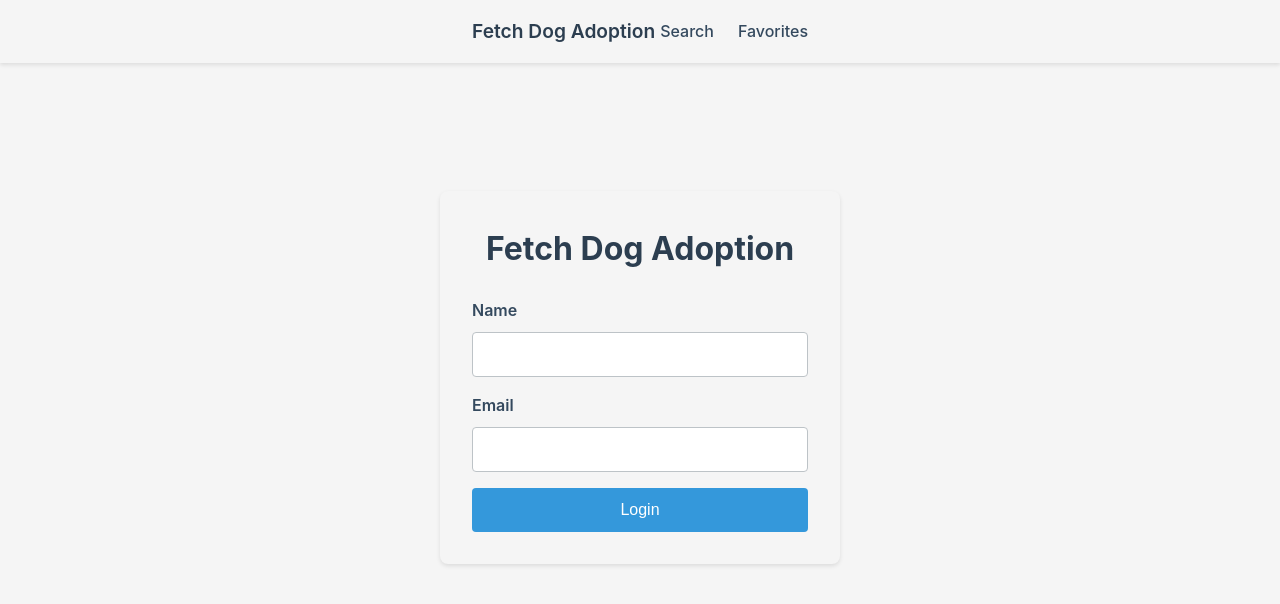
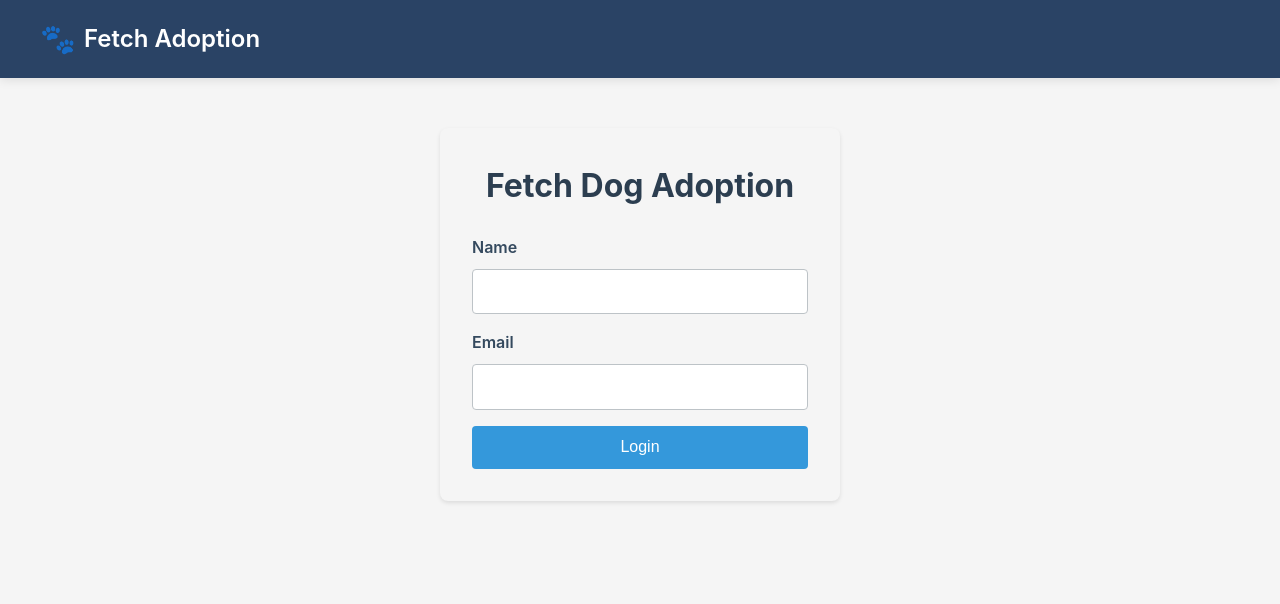
Before and after one commit to will-of-mike/fetch-dog-adoption, a React (Vite) app: page / in a window 1280 px wide. Shown: the top 604 px of the page. Built offline with nearby package versions, Linux system fonts and the light colour scheme.

Commit message:
feat(Header): added logout button, and hides the routes and button when logged out

```diff
--- a/src/components/Common/Header/Header.module.css
+++ b/src/components/Common/Header/Header.module.css
@@ -1,28 +1,44 @@
 .header {
-    background: #f5f5f5;
-    box-shadow: 0 2px 4px rgba(0, 0, 0, 0.1);
-    padding: 1rem 0;
+    background: #2A4365; /* Deep navy blue */
+    padding: 1rem 2rem;
+    box-shadow: 0 2px 10px rgba(0, 0, 0, 0.1);
+    position: fixed;
+    width: 100%;
+    top: 0;
+    z-index: 1000;
   }
 
   .navContainer {
-    max-width: 400px;
+    max-width: 1200px;
     margin: 0 auto;
-    padding: 0 2rem;
     display: flex;
     justify-content: space-between;
     align-items: center;
   }
 
   .logo {
+    color: #FFFFFF;
+    font-size: 1.5rem;
     font-weight: 600;
-    font-size: 1.2rem;
-    color: #2c3e50;
     text-decoration: none;
-    transition: color 0.3s ease;
+    display: flex;
+    align-items: center;
+    gap: 0.5rem;
+    transition: opacity 0.2s ease;
   }
 
   .logo:hover {
-    color: #3498db;
+    opacity: 0.9;
+  }
+
+  .logoIcon {
+    font-size: 1.8rem;
+  }
+
+  .navRight {
+    display: flex;
+    align-items: center;
+    gap: 2rem;
   }
 
   .navLinks {
@@ -31,12 +47,59 @@
   }
 
   .link {
-    color: #34495e;
+    color: #CBD5E0;
     text-decoration: none;
     font-weight: 500;
-    transition: color 0.3s ease;
+    transition: color 0.2s ease;
+    padding: 0.5rem 1rem;
+    border-radius: 4px;
   }
 
   .link:hover {
-    color: #3498db;
+    color: #FFFFFF;
+    background: rgba(255, 255, 255, 0.1);
   }
+
+  .logoutButton {
+    background: #F56565; /* Soft red */
+    color: white;
+    padding: 0.5rem 1.5rem;
+    border: none;
+    border-radius: 20px;
+    cursor: pointer;
+    font-weight: 500;
+    transition: all 0.2s ease;
+    display: flex;
+    align-items: center;
+    gap: 0.5rem;
+  }
+
+  .logoutButton:hover {
+    background: #C53030; /* Darker red */
+    transform: translateY(-1px);
+  }
+
+  .logoutButton:active {
+    transform: translateY(0);
+  }
+
+  /* Responsive design */
+  @media (max-width: 768px) {
+    .header {
+      padding: 1rem;
+    }
+
+    .navRight {
+      gap: 1rem;
+    }
+
+    .link {
+      padding: 0.5rem;
+      font-size: 0.9rem;
+    }
+
+    .logoutButton {
+      padding: 0.5rem 1rem;
+      font-size: 0.9rem;
+    }
+  }
--- a/src/components/Common/Header/Header.tsx
+++ b/src/components/Common/Header/Header.tsx
@@ -1,15 +1,48 @@
-import { Link } from 'react-router-dom';
+import { Link, useNavigate } from 'react-router-dom';
+import { useEffect, useState } from 'react';
+import { api } from '@/services/api';
 import styles from './Header.module.css';
 
 export default function Header() {
+  const navigate = useNavigate();
+  const [isLoggedIn, setIsLoggedIn] = useState(false);
+
+  useEffect(() => {
+    setIsLoggedIn(localStorage.getItem('isLoggedIn') === 'true');
+  }, []);
+
+  const handleLogout = async () => {
+    const success = await api.logout();
+    if (success) {
+      localStorage.removeItem('isLoggedIn');
+      setIsLoggedIn(false);
+      navigate('/login');
+    }
+  };
+
   return (
     <header className={styles.header}>
       <nav className={styles.navContainer}>
-        <Link to="/" className={styles.logo}>Fetch Dog Adoption</Link>
-        <div className={styles.navLinks}>
-          <Link to="/search" className={styles.link}>Search</Link>
-          <Link to="/favorites" className={styles.link}>Favorites</Link>
-        </div>
+        <Link to="/" className={styles.logo}>
+          <span className={styles.logoIcon}>🐾</span>
+          Fetch Adoption
+        </Link>
+
+        {isLoggedIn && (
+          <div className={styles.navRight}>
+            <div className={styles.navLinks}>
+              <Link to="/search" className={styles.link}>Search</Link>
+              <Link to="/favorites" className={styles.link}>Favorites</Link>
+            </div>
+            <button
+              onClick={handleLogout}
+              className={styles.logoutButton}
+              aria-label="Logout"
+            >
+              Log Out
+            </button>
+          </div>
+        )}
       </nav>
     </header>
   );
```
Lines whose indentation alone changed are shown as unchanged.
